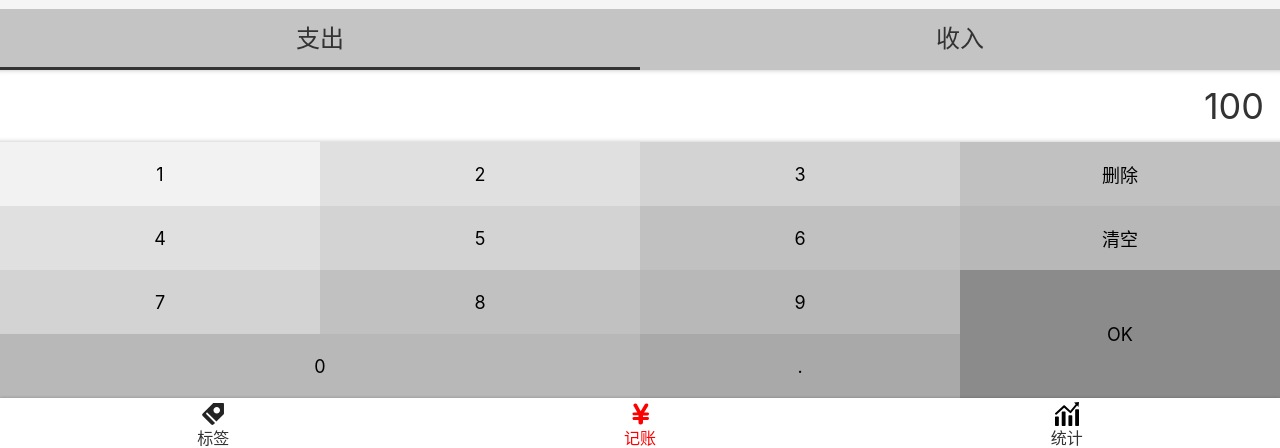
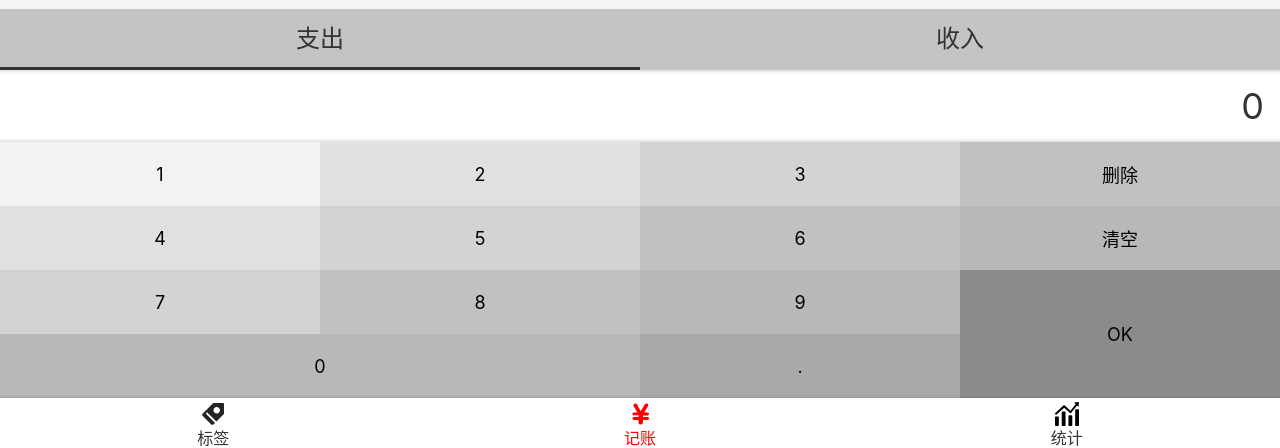
Before and after one commit to lgm11/morney-react, a React app: page /#/money in a window 1280 px wide. Shown: the part 346-794 px from the top of the page. Built offline with nearby package versions, Linux system fonts and the light colour scheme; the HTML template or start-up script is replaced by a standard one.

Commit message:
numberPad 功能 wip（work in process）

```diff
--- a/src/views/Money.tsx
+++ b/src/views/Money.tsx
@@ -16,27 +16,7 @@
         <TagsSection/>
         <NoteSection/>
         <CategorySection/>
-        <NumberPadSection>
-          <div className="output">
-            100
-          </div>
-          <div className="pad clearfix">
-            <button>1</button>
-            <button>2</button>
-            <button>3</button>
-            <button>删除</button>
-            <button>4</button>
-            <button>5</button>
-            <button>6</button>
-            <button>清空</button>
-            <button>7</button>
-            <button>8</button>
-            <button>9</button>
-            <button className="ok">OK</button>
-            <button className="zero">0</button>
-            <button className="dot">.</button>
-          </div>
-        </NumberPadSection>
+        <NumberPadSection/>
       </MyLayout>
     )
   }
--- a/src/views/Money/CategorySection.tsx
+++ b/src/views/Money/CategorySection.tsx
@@ -32,7 +32,7 @@
     <Wrapper>
       <ul>
         {categoryList.map(c =>
-          <li className={category === c ? 'selected' : ''} onClick={()=>{setCategory(c)}}>
+          <li key={c} className={category === c ? 'selected' : ''} onClick={()=>{setCategory(c)}}>
             {categoryMap[c]}
           </li>
         )}
--- a/src/views/Money/NumberPadSection.tsx
+++ b/src/views/Money/NumberPadSection.tsx
@@ -1,6 +1,7 @@
+import React, { useState } from "react";
 import styled from "styled-components";
 
-const NumberPadSection = styled.section`
+const Wrapper = styled.section`
   > .output{
     background:white;
     font-size: 36px;
@@ -47,4 +48,62 @@
     }
   }
 `
+const NumberPadSection:React.FC = () => {
+  const [output,setOutput] = useState('0')
+  const onClickButtonWrapper = (e:React.MouseEvent) => {
+    const text = (e.target as HTMLButtonElement).textContent
+    if(text === null){return}
+    switch(text){
+      case '0':
+      case '1':
+      case '2':
+      case '3':
+      case '4':
+      case '5':
+      case '6':
+      case '7':
+      case '8':
+      case '9':
+      case '.':
+        if(output === '0'){
+          setOutput(text)
+        }else{
+          setOutput(output + text)
+        }
+        break
+      case '删除':
+        console.log('删除');
+        break
+      case '清空':
+        console.log('清空');
+        break
+      case 'OK':
+        console.log('OK');
+        break
+    }
+  }
+  return (
+    <Wrapper>
+      <div className="output">
+        {output}
+      </div>
+      <div className="pad clearfix" onClick={onClickButtonWrapper}>
+        <button>1</button>
+        <button>2</button>
+        <button>3</button>
+        <button>删除</button>
+        <button>4</button>
+        <button>5</button>
+        <button>6</button>
+        <button>清空</button>
+        <button>7</button>
+        <button>8</button>
+        <button>9</button>
+        <button className="ok">OK</button>
+        <button className="zero">0</button>
+        <button className="dot">.</button>
+      </div>
+    </Wrapper>
+  )
+}
 export {NumberPadSection}
```
